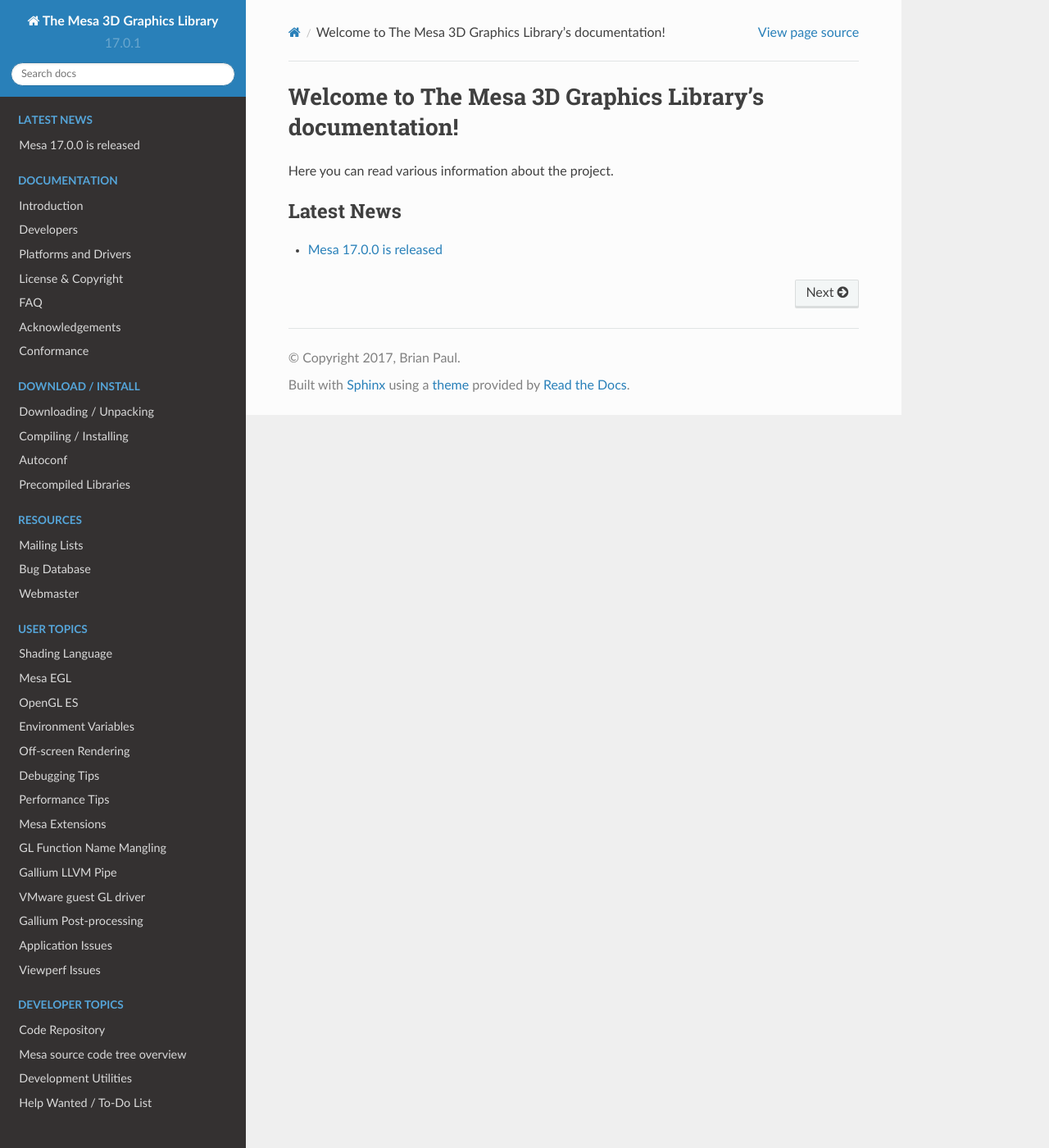
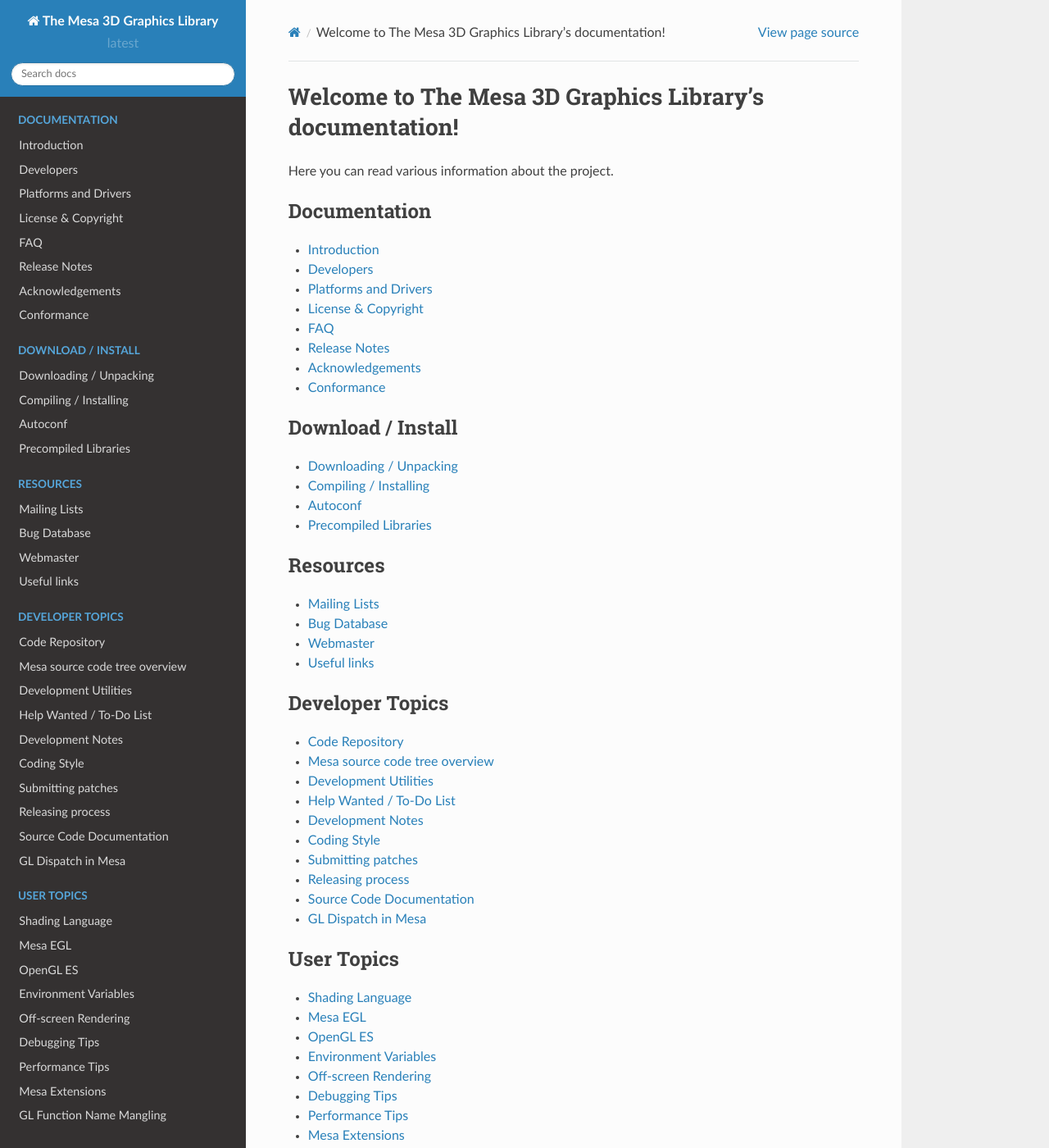
Before and after one commit to jlHertel/mesa-sphinx, a Sphinx documentation site: the page built from source/index.rst, in a window 1280 px wide and 1400 px high. Shown: the whole window at 82% size. Built offline with Sphinx 7.4.7 and the Read the Docs theme 2.0.0, drawn with Linux system fonts in a browser that asks for light colours; some of the changed text lies outside the part shown.

Commit message:
Added useful links and release notes files.

```diff
--- a/source/conf.py
+++ b/source/conf.py
@@ -60,9 +60,9 @@
 # built documents.
 #
 # The short X.Y version.
-version = '17.0.1'
+version = 'latest'
 # The full version, including alpha/beta/rc tags.
-release = '17.0.1'
+release = 'latest'
 
 # The language for content autogenerated by Sphinx. Refer to documentation
 # for a list of supported languages.
--- a/source/index.rst
+++ b/source/index.rst
@@ -10,27 +10,20 @@
 
 .. toctree::
    :maxdepth: 1
-   :caption: Latest News
-
-   17.0.0
-
-.. toctree::
-   :maxdepth: 2
    :caption: Documentation
-   :hidden:
 
    intro
    developers
    systems
    license
    faq
+   relnotes
    thanks
    conformance
 
 .. toctree::
    :maxdepth: 1
    :caption: Download / Install
-   :hidden:
 
    download
    install
@@ -40,16 +33,30 @@
 .. toctree::
    :maxdepth: 1
    :caption: Resources
-   :hidden:
 
    lists
    bugs
    webmaster
+   useful-links
+
+.. toctree::
+   :maxdepth: 1
+   :caption: Developer Topics
+
+   repository
+   sourcetree
+   utilities
+   helpwanted
+   devinfo
+   codingstyle
+   submittingpatches
+   releasing
+   sourcedocs
+   dispatch
 
 .. toctree::
    :maxdepth: 1
    :caption: User Topics
-   :hidden:
 
    shading
    egl
@@ -66,18 +73,8 @@
    application-issues
    viewperf
 
-.. toctree::
-   :maxdepth: 1
-   :caption: Developer Topics
-   :hidden:
+If you're searching for the Gallium Documentation you can find it `here <https://gallium.readthedocs.io/en/latest/>`__.
 
-   repository
-   sourcetree
-   utilities
-   helpwanted
-   devinfo
-   codingstyle
-   submittingpatches
-   releasing
-   sourcedocs
-   dispatch
+NIR documentation can be found `here <https://people.freedesktop.org/~cwabbott0/nir-docs/>`__.
+
+This website is hosted by `FreeDesktop.org <https://freedesktop.org/>`__.
--- /dev/null
+++ b/source/relnotes.rst
@@ -0,0 +1,10 @@
+Release Notes
+=============
+
+The release notes summarize what's new or changed in each Mesa release.
+Please note that the releases are ordered in descending release date.
+
+.. toctree::
+   :maxdepth: 1
+
+   relnotes/17.0.0
--- a/source/17.0.0.rst
+++ b/source/relnotes/17.0.0.rst
@@ -1,6 +1,4 @@
-Title: Mesa 17.0.0 is released
-
-Mesa 17.0.0 is released
+17.0.0
 =======================
 
 Mesa 17.0.0 is a new development release. People who are concerned with
```
Also changed, not shown: source/useful-links.rst (added, +14 -0 lines).
